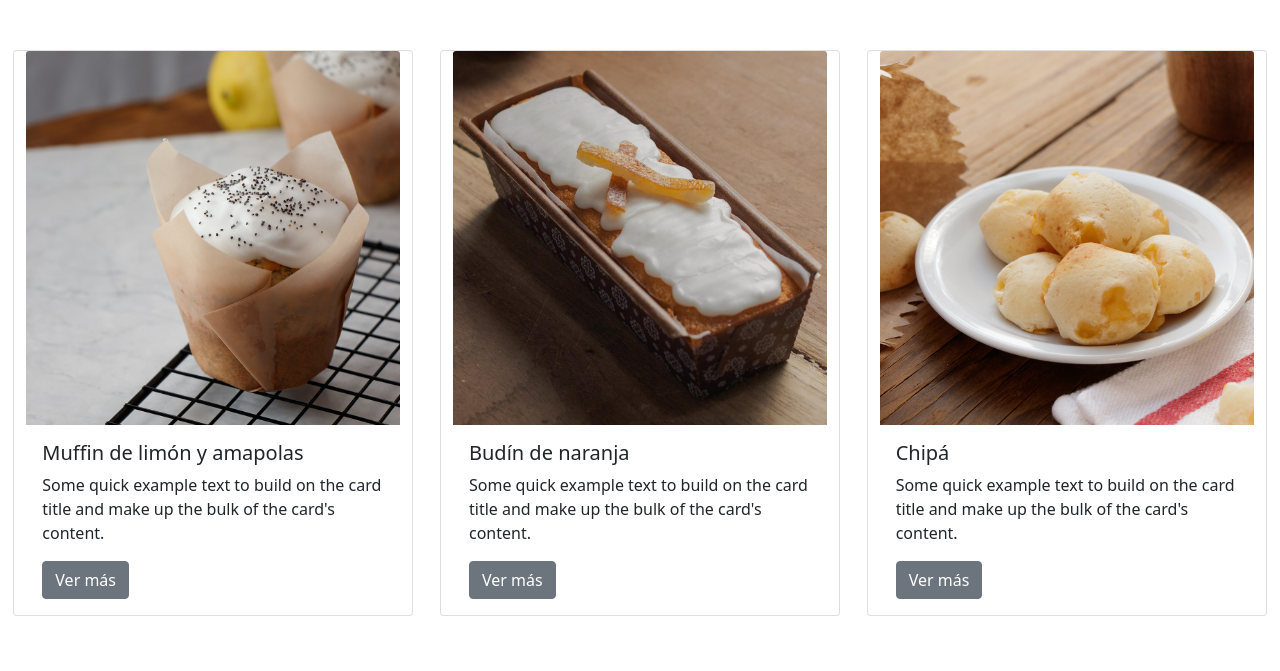
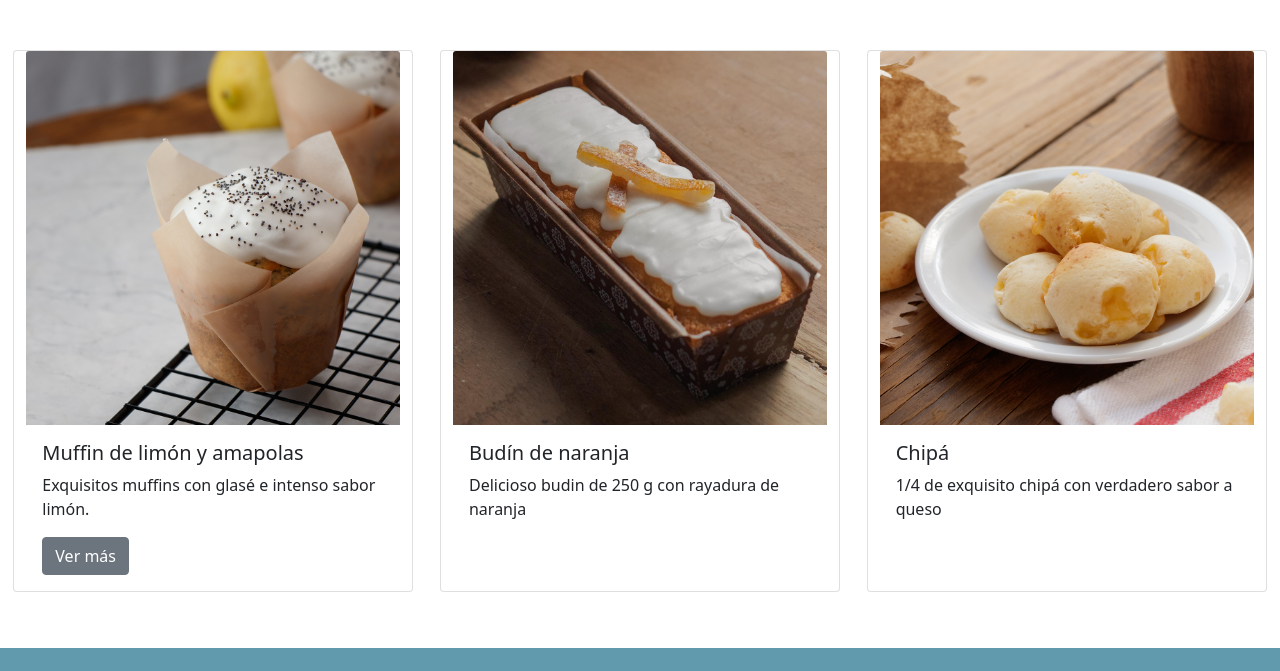
Before and after one commit to juangobber/jony-pasteleria-bootstrap, a plain HTML site: page index.html in a window 1280 px wide. Shown: the part 678-1349 px from the top of the page. Drawn offline with nearby package versions, Linux system fonts and the light colour scheme; a web font is replaced by a local one.

Commit message:
Update index.html

```diff
--- a/index.html
+++ b/index.html
@@ -78,7 +78,7 @@
                 <img src="./img/img-card-muffin.jpg" class="card-img-top" alt="...">
                 <div class="card-body">
                   <h5 class="card-title">Muffin de limón y amapolas</h5>
-                  <p class="card-text">Some quick example text to build on the card title and make up the bulk of the card's content.</p>
+                  <p class="card-text">Exquisitos muffins con glasé e intenso sabor limón.</p>
                   <a href="#" class="btn btn-secondary">Ver más</a>
                 </div>
               </div>
@@ -86,19 +86,18 @@
                 <img src="./img/img-card-budin.jpg" class="card-img-top" alt="...">
                 <div class="card-body">
                   <h5 class="card-title">Budín de naranja</h5>
-                  <p class="card-text">Some quick example text to build on the card title and make up the bulk of the card's content.</p>
-                  <a href="#" class="btn btn-secondary">Ver más</a>
+                  <p class="card-text">Delicioso budin de 250 g con rayadura de naranja</p>
                 </div>
               </div>
               <div class="card m-2" style="width: 25rem;">
                 <img src="./img/img-card-chipa.jpg" class="card-img-top" alt="...">
                 <div class="card-body">
                   <h5 class="card-title">Chipá</h5>
-                  <p class="card-text">Some quick example text to build on the card title and make up the bulk of the card's content.</p>
-                  <a href="#" class="btn btn-secondary">Ver más</a>
+                  <p class="card-text">1/4 de exquisito chipá con verdadero sabor a queso</p>
                 </div>
               </div>
         </div>
+      </div>
     </main>
     <footer class="bg-color-footer alto-8">
         <a href=""><i class="bi bi-whatsapp h4 m-2"></i></a>
```
